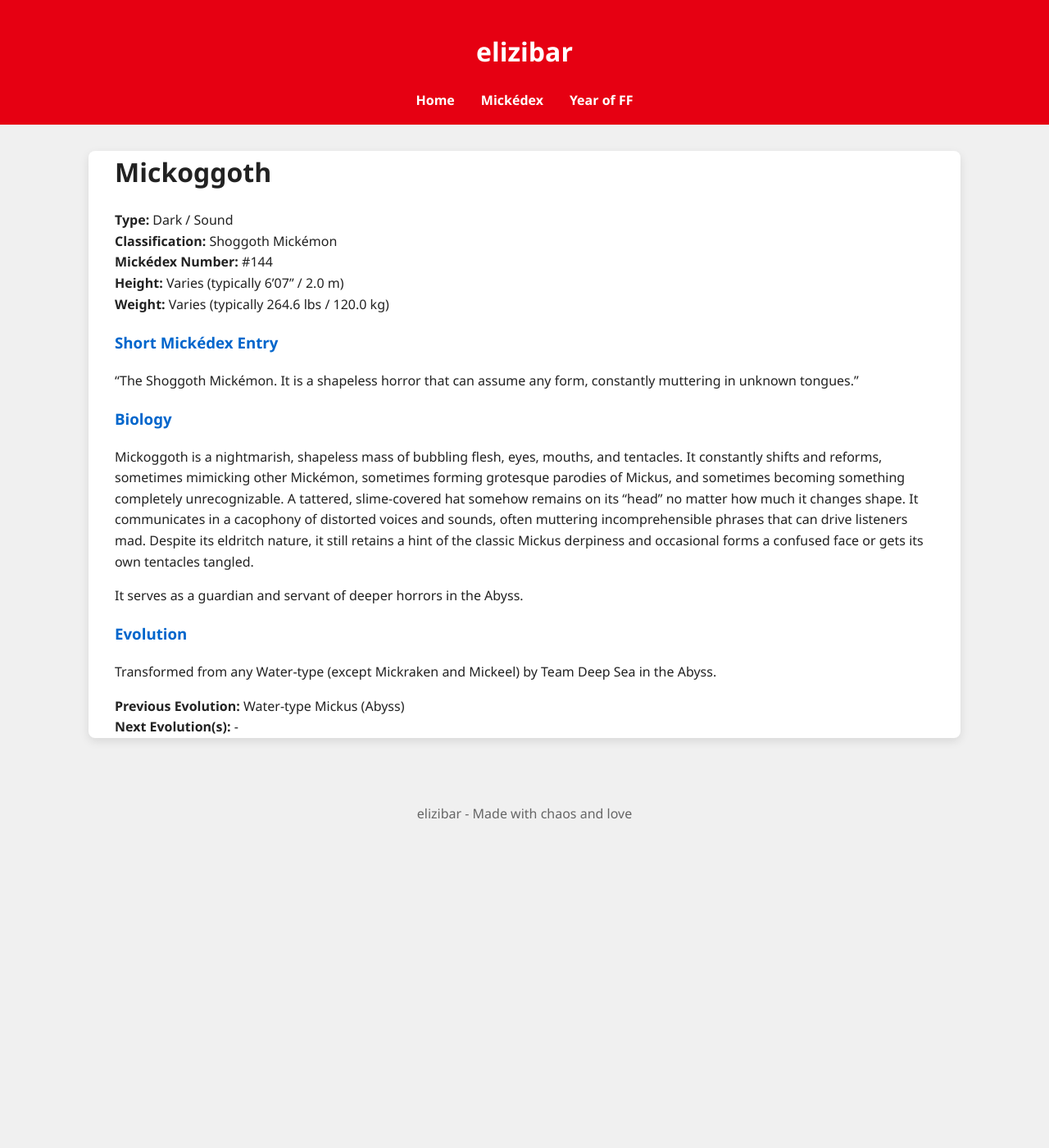
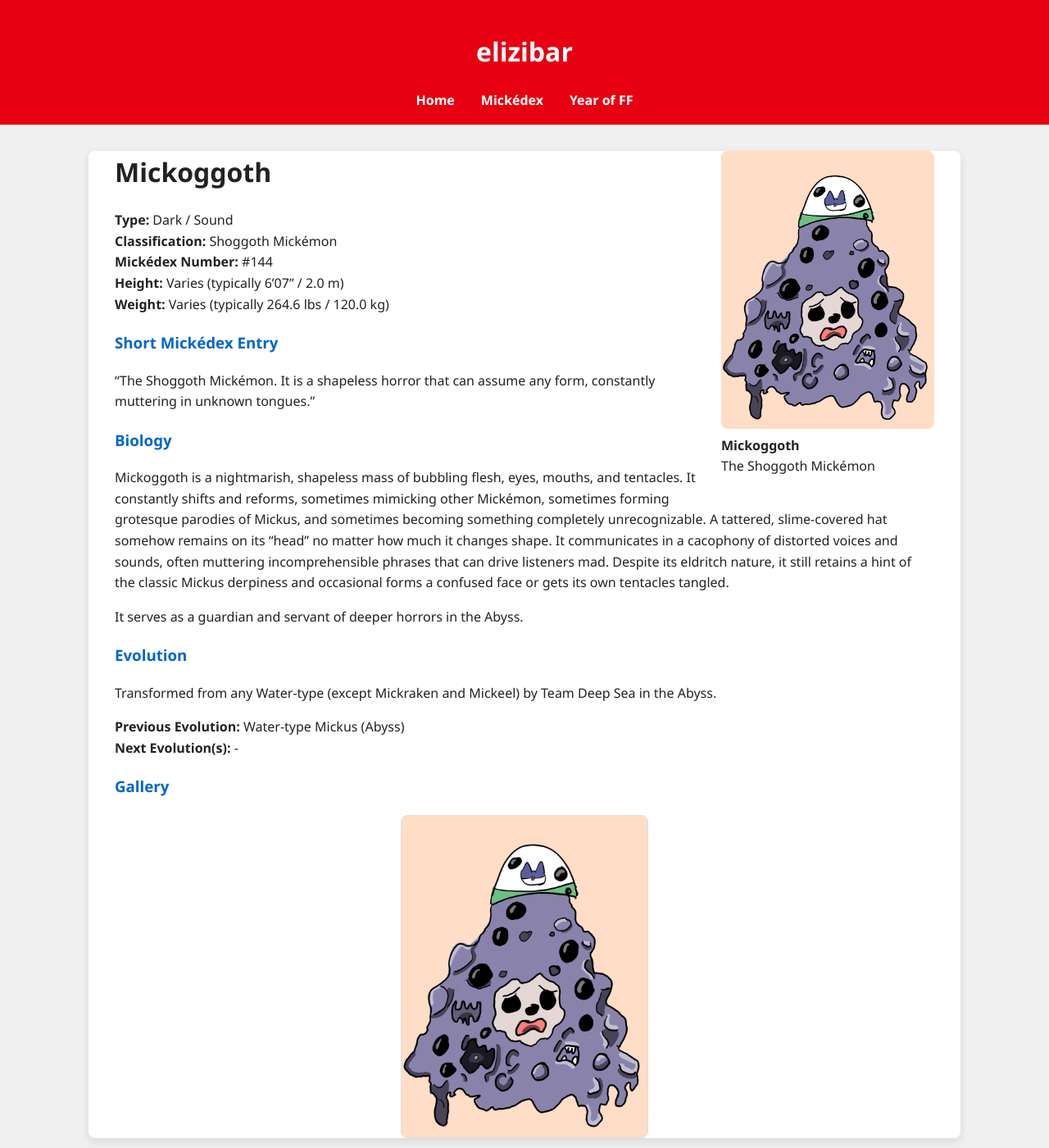
Before and after one commit to elizibar/elizibar.github.io, a Jekyll site: the page built from mickedex/abyss/mickoggoth.md, in a window 1280 px wide and 1400 px high. Shown: the whole window at 82% size. Built offline with Jekyll 4.4.1, drawn with Linux system fonts in a browser that asks for light colours.

Commit message:
mickoggoth

```diff
--- a/mickedex/abyss/mickoggoth.md
+++ b/mickedex/abyss/mickoggoth.md
@@ -3,6 +3,11 @@
 layout: default
 permalink: /mickedex/mickoggoth/
 ---
+
+<figure style="float: right; margin: 0 0 20px 20px; width: 260px;">
+  <img src="/assets/images/mick/mickoggoth.png" alt="Mickoggoth" style="width: 100%; border-radius: 8px;">
+  <figcaption><strong>Mickoggoth</strong><br>The Shoggoth Mickémon</figcaption>
+</figure>
 
 # Mickoggoth
 
@@ -25,3 +30,6 @@
 
 **Previous Evolution:** Water-type Mickus (Abyss)
 **Next Evolution(s):** -
+
+### Gallery
+![Mickgogoth](/assets/images/mick/mickoggoth.png){:width="30%" style="display: block; margin: 20px auto; border: 1px solid #ddd; border-radius: 8px;"}
```
Also changed, not shown: assets/images/mick/mickoggoth.png (added).
